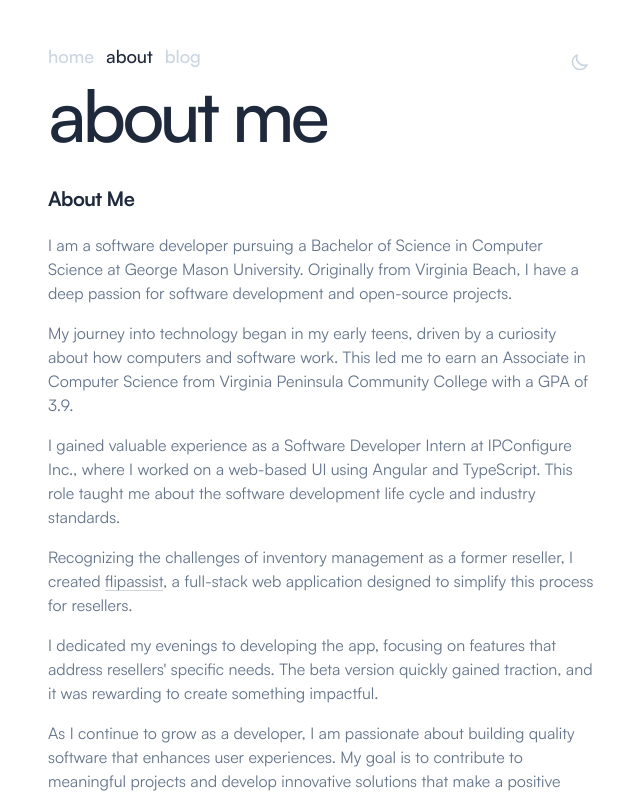
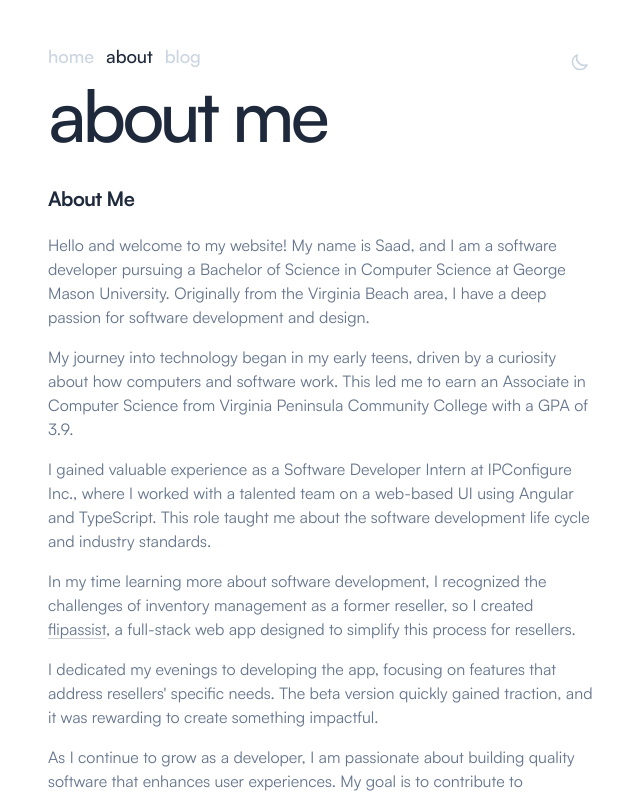
Before and after one commit to sa6ds/saadsadouk.com, a Next.js app: page /about in a window 1280 px wide. Shown: the top 797 px of the page, without its empty margins (317-957 px from the left). Built offline with nearby package versions, Linux system fonts and the light colour scheme.

Commit message:
about me & blog copy fixes

```diff
--- a/src/app/(auth)/about/page.tsx
+++ b/src/app/(auth)/about/page.tsx
@@ -19,9 +19,9 @@ export default function About() {
           About Me
         </h3>
         <p>
-          I am a software developer pursuing a Bachelor of Science in Computer
-          Science at George Mason University. Originally from Virginia Beach, I
-          have a deep passion for software development and open-source projects.
+          Hello and welcome to my website! My name is Saad, and I am a software developer pursuing a Bachelor of Science in Computer
+          Science at George Mason University. Originally from the Virginia Beach area, I
+          have a deep passion for software development and design.
         </p>
         <p className="mt-4">
           My journey into technology began in my early teens, driven by a
@@ -31,13 +31,13 @@ export default function About() {
         </p>
         <p className="mt-4">
           I gained valuable experience as a Software Developer Intern at
-          IPConfigure Inc., where I worked on a web-based UI using Angular and
+          IPConfigure Inc., where I worked with a talented team on a web-based UI using Angular and
           TypeScript. This role taught me about the software development life
           cycle and industry standards.
         </p>
         <p className="mt-4">
-          Recognizing the challenges of inventory management as a former
-          reseller, I created{" "}
+          In my time learning more about software development, I recognized the challenges of inventory management as a former
+          reseller, so I created{" "}
           <Link
             target="_blank"
             className="border-b border-gray-300 transition-[border-color] hover:border-gray-600 dark:border-gray-500 dark:hover:border-white"
@@ -45,7 +45,7 @@ export default function About() {
           >
             flipassist
           </Link>
-          , a full-stack web application designed to simplify this process for
+          , a full-stack web app designed to simplify this process for
           resellers.
         </p>
         <p className="mt-4">
--- a/src/app/page.tsx
+++ b/src/app/page.tsx
@@ -20,7 +20,7 @@ const ImageItem = ({ src, rotate }: { src: string; rotate: boolean }) => (
 );
 
 export default function Home() {
-  const allPostsData = getSortedPostsData(); // Fetch blog post data
+  const allPostsData = getSortedPostsData();
 
   return (
     <PageLayout>
```
Also changed, not shown: src/app/content/blog/welcome-to-my-internet-space.md (+2 -2 lines), public/images/figma-design.png.
